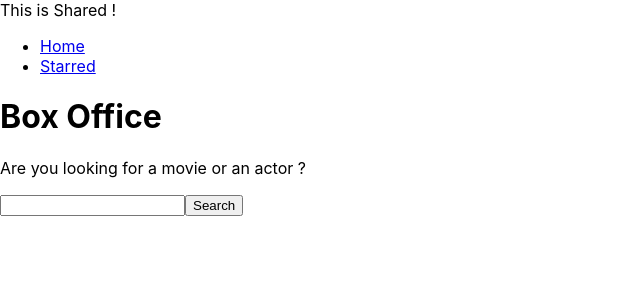
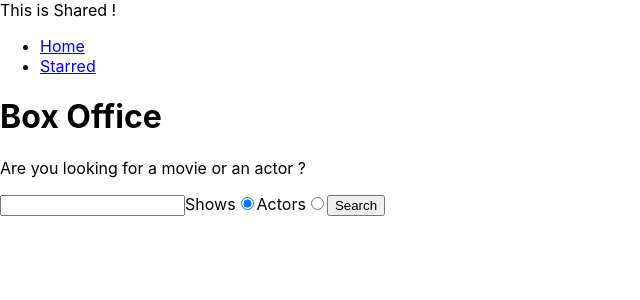
Before and after one commit to Awsomeman22/Box-Office-App, a React (Create React App) app: page / in a window 1280 px wide. Shown: the top 300 px of the page, without its empty margins (0-640 px from the left). Built offline with nearby package versions, Linux system fonts and the light colour scheme.

Commit message:
added Radio Button for Shows & Actors and added SearchForPeople in API, Isolated the Search Functions to SearchForm.jsx component

```diff
--- a/src/API/tvmaze.js
+++ b/src/API/tvmaze.js
@@ -11,3 +11,5 @@ const apiGet = async queryString => {
 };
 
 export const searchForShow = query => apiGet(`/search/shows?q=${query}`);
+
+export const searchForPeople = query => apiGet(`/search/people?q=${query}`);
--- /dev/null
+++ b/src/Components/SearchForm.jsx
@@ -0,0 +1,59 @@
+import { useState } from 'react';
+
+const SearchForm = ({ onSearch }) => {
+  const [searchStr, setSearchStr] = useState('');
+  const [searchOption, setSearchOption] = useState('shows');
+
+  const onSearchInputChange = ev => {
+    setSearchStr(ev.target.value);
+  };
+
+  const onSearchOptionChange = ev => {
+    setSearchOption(ev.target.value);
+  };
+
+  const onSubmit = ev => {
+    ev.preventDefault();
+
+    const options = {
+      q: searchStr,
+      searchOption,
+    };
+
+    onSearch(options);
+  };
+
+  return (
+    <div>
+      <form onSubmit={onSubmit}>
+        <input type="text" value={searchStr} onChange={onSearchInputChange} />
+
+        <label>
+          Shows
+          <input
+            type="radio"
+            name="Search Option"
+            value="shows"
+            checked={searchOption == 'shows'}
+            onChange={onSearchOptionChange}
+          />
+        </label>
+
+        <label>
+          Actors
+          <input
+            type="radio"
+            name="Search Option"
+            value="actors"
+            checked={searchOption == 'actors'}
+            onChange={onSearchOptionChange}
+          />
+        </label>
+
+        <button type="Submit">Search</button>
+      </form>
+    </div>
+  );
+};
+
+export default SearchForm;
--- a/src/Pages/Home.jsx
+++ b/src/Pages/Home.jsx
@@ -1,24 +1,25 @@
 // import { Link } from 'react-router-dom';
 import { useState } from 'react';
-import { searchForShow } from '../API/tvmaze';
+import { searchForPeople, searchForShow } from '../API/tvmaze';
+import SearchForm from '../Components/SearchForm';
 
 const Home = () => {
-  const [searchStr, setSearchStr] = useState('');
   const [apiData, setApiData] = useState(null);
   const [apiDataError, setApiDataError] = useState(null);
 
-  const onSearchInputChange = ev => {
-    setSearchStr(ev.target.value);
-  };
-
-  const onSearch = async ev => {
-    ev.preventDefault();
-
+  const onSearch = async ({ q, searchOption }) => {
     try {
       setApiDataError(null);
 
-      const result = await searchForShow(searchStr);
-      setApiData(result);
+      let result;
+
+      if (searchOption == 'shows') {
+        result = await searchForShow(q);
+        setApiData(result);
+      } else {
+        result = await searchForPeople(q);
+        setApiData(result);
+      }
     } catch (error) {
       setApiDataError(error);
     }
@@ -30,21 +31,21 @@ const Home = () => {
     }
 
     if (apiData) {
-      return apiData.map(Data => (
-        <div key={Data.show.id}>{Data.show.name}</div>
-      ));
+      return apiData[0].show
+        ? apiData.map(Data => <div key={Data.show.id}>{Data.show.name}</div>)
+        : apiData.map(Data => (
+            <div key={Data.person.id}>{Data.person.name}</div>
+          ));
     }
 
     return null;
   };
 
+  // console.log(apiData);
+
   return (
     <div>
-      <form onSubmit={onSearch}>
-        <input type="text" value={searchStr} onChange={onSearchInputChange} />
-        <button type="Submit">Search</button>
-      </form>
-
+      <SearchForm onSearch={onSearch} />
       <div>{renderApiData()}</div>
     </div>
   );
```
